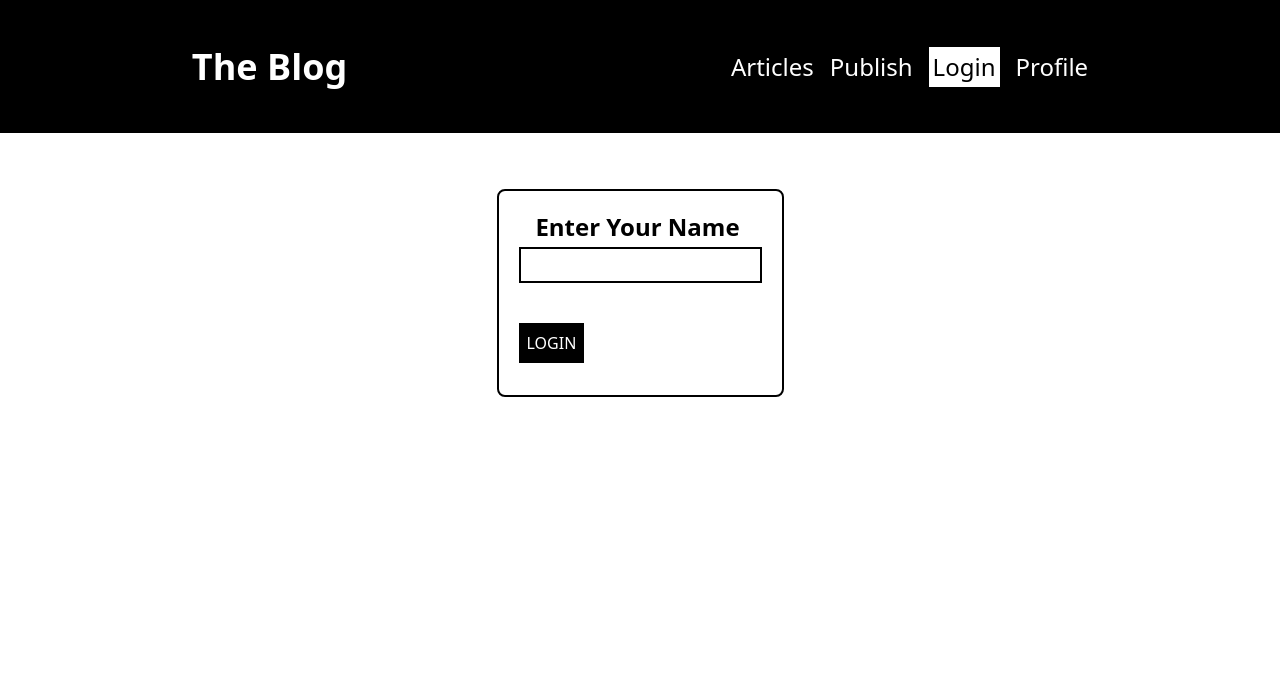
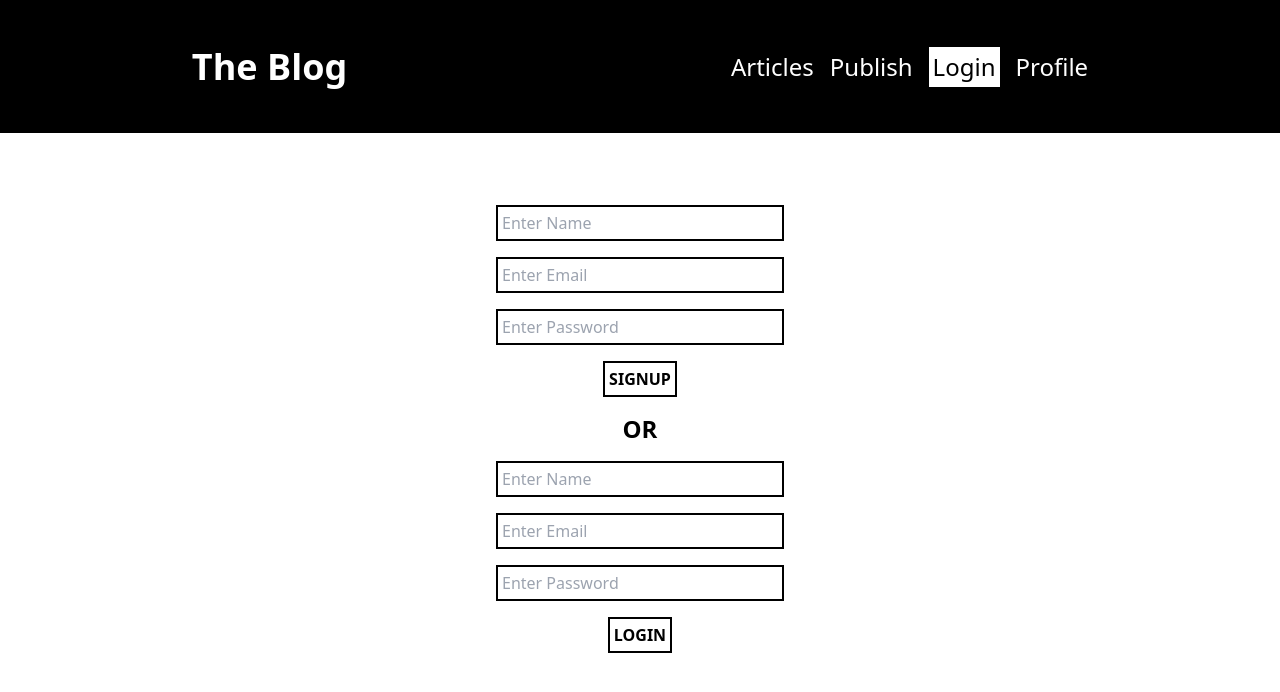
Before and after one commit to Basit46/Blog-App, a React (Create React App) app: page /login in a window 1280 px wide. Shown: the top 692 px of the page. Built offline with nearby package versions, Linux system fonts and the light colour scheme.

Commit message:
I added Firebase Auth

```diff
--- a/package.json
+++ b/package.json
@@ -6,6 +6,7 @@
     "@testing-library/jest-dom": "^5.16.4",
     "@testing-library/react": "^13.3.0",
     "@testing-library/user-event": "^13.5.0",
+    "firebase": "^9.9.4",
     "react": "^18.2.0",
     "react-dom": "^18.2.0",
     "react-router": "^6.3.0",
--- a/src/context/ourContext.js
+++ b/src/context/ourContext.js
@@ -31,13 +31,9 @@ const reducer = (articles, action) => {
   }
 };
 const myDate = new Date().toUTCString();
+
 export const OurProvider = ({ children }) => {
-  const gottenName = localStorage.getItem("username");
-  const nameToUse = gottenName ? gottenName : "";
-  const [username, setusername] = useState(nameToUse);
-  useEffect(() => {
-    localStorage.setItem("username", username);
-  }, [username]);
+  const [username, setusername] = useState("");
 
   const returned = localStorage.getItem("articles");
   const articlesToUse = returned
--- /dev/null
+++ b/src/firebase.js
@@ -0,0 +1,14 @@
+import { initializeApp } from "firebase/app";
+import { getAuth } from "firebase/auth";
+
+const firebaseConfig = {
+  apiKey: "AIzaSyASCKgdOohWg_84jwKrox-miMtoix9v5g8",
+  authDomain: "perosnal-blog.firebaseapp.com",
+  projectId: "perosnal-blog",
+  storageBucket: "perosnal-blog.appspot.com",
+  messagingSenderId: "267865566330",
+  appId: "1:267865566330:web:252d6e3ed6d236655b9fc3",
+};
+
+const app = initializeApp(firebaseConfig);
+export const auth = getAuth(app);
--- a/src/routes/Login.jsx
+++ b/src/routes/Login.jsx
@@ -1,45 +1,150 @@
-import React, { useContext, useRef } from "react";
+import React, { useContext, useRef, useState } from "react";
 import { ourContext } from "../context/ourContext";
 import { useNavigate } from "react-router-dom";
+import { auth } from "../firebase";
+import {
+  createUserWithEmailAndPassword,
+  signInWithEmailAndPassword,
+} from "firebase/auth";
 
 const Login = () => {
+  const [signUpError, setSignUpError] = useState(false);
+  const [LoginError, setLoginError] = useState(false);
+  const [inputedName, setInputedName] = useState("");
+
+  const emailSignUpRef = useRef();
+  const passwordSignUpRef = useRef();
+  const emailLogInRef = useRef();
+  const passwordLogInRef = useRef();
+
   const { setusername } = useContext(ourContext);
-  const nameRef = useRef();
 
   const navigate = useNavigate();
 
-  const handleClick = (e) => {
+  const handleSignUp = (e) => {
     e.preventDefault();
-    if (nameRef.current.value === "") {
-      alert("Enter Your name!");
+    if (
+      inputedName !== "" ||
+      emailSignUpRef.current.value !== "" ||
+      passwordSignUpRef.current.value !== ""
+    ) {
+      const email = emailSignUpRef.current.value;
+      const password = passwordSignUpRef.current.value;
+      createUserWithEmailAndPassword(auth, email, password)
+        .then((cred) => {
+          console.log(cred.user);
+
+          setusername(inputedName);
+          console.log(inputedName);
+          setSignUpError(false);
+          navigate("/articles");
+        })
+        .catch((err) => {
+          console.log(err.message);
+          setSignUpError(true);
+        });
+    } else {
+      alert("Enter appropriate value amigo");
     }
-    setusername(nameRef.current.value);
-    nameRef.current.value = "";
+  };
+
+  const handleLogin = (e) => {
+    e.preventDefault();
+    if (
+      inputedName !== "" ||
+      emailLogInRef.current.value !== "" ||
+      passwordLogInRef.current.value !== ""
+    ) {
+      const email = emailLogInRef.current.value;
+      const password = passwordLogInRef.current.value;
+      signInWithEmailAndPassword(auth, email, password)
+        .then((cred) => {
+          console.log(cred.user);
+          console.log(inputedName);
+          setusername(inputedName);
+          setLoginError(false);
           navigate("/articles");
+        })
+        .catch((err) => {
+          console.log(err);
+          setInputedName("");
+          setLoginError(true);
+        });
+    } else {
+      alert("Enter appropriate login values");
+    }
   };
 
   return (
     <div className="flex justify-center pt-14">
+      <div className="w-80 h-fit">
         <form
-        className="border-black border-2 rounded-lg w-fit p-5 h-52"
-        action="onClick"
+          onSubmit={handleSignUp}
+          className="h-full w-full flex flex-col items-center p-4"
         >
-        <label className="block text-center text-2xl font-semibold" htmlFor="">
-          Enter Your Name
-        </label>
           <input
-          ref={nameRef}
-          className="border-black border-2 block mt-1 mb-10 p-1 "
+            onChange={(e) => setInputedName(e.target.value)}
+            className="w-full p-1 border-black border-2 mb-4"
             type="text"
-          id="usernmae"
+            placeholder="Enter Name"
+          />
+          <input
+            ref={emailSignUpRef}
+            className="w-full p-1 border-black border-2 mb-4"
+            type="email"
+            placeholder="Enter Email"
+          />
+          <input
+            ref={passwordSignUpRef}
+            className="w-full p-1 border-black border-2 mb-4"
+            type="password"
+            placeholder="Enter Password"
+          />
+          <button className="border-black border-2 font-semibold p-1">
+            SIGNUP
+          </button>
+        </form>
+
+        <h1 className="text-2xl text-center font-extrabold">OR</h1>
+
+        <form className="h-full w-full flex flex-col items-center p-4">
+          <input
+            onChange={(e) => setInputedName(e.target.value)}
+            className="w-full p-1 border-black border-2 mb-4"
+            type="text"
+            placeholder="Enter Name"
+          />
+          <input
+            ref={emailLogInRef}
+            className="w-full p-1 border-black border-2 mb-4"
+            type="email"
+            placeholder="Enter Email"
+          />
+          <input
+            ref={passwordLogInRef}
+            className="w-full p-1 border-black border-2 mb-4"
+            type="password"
+            placeholder="Enter Password"
           />
           <button
-          onClick={handleClick}
-          className="bg-black text-white p-2 active:bg-red-700"
+            onClick={handleLogin}
+            className="border-black border-2 font-semibold p-1"
           >
             LOGIN
           </button>
         </form>
+
+        {LoginError && (
+          <h1 className="text-red-600 lowercase text-center">
+            WRONG EMAIL OR PASSWORD
+          </h1>
+        )}
+        {signUpError && (
+          <h1 className="text-red-600 lowercase text-center">
+            Enter at least 6 characters for password
+          </h1>
+        )}
+      </div>
     </div>
   );
 };
--- a/src/routes/Profile.jsx
+++ b/src/routes/Profile.jsx
@@ -3,6 +3,8 @@ import { useContext } from "react";
 import { ourContext } from "../context/ourContext";
 import { useNavigate } from "react-router";
 import { ACTION } from "../context/ourContext";
+import { signOut } from "firebase/auth";
+import { auth } from "../firebase";
 
 const Profile = () => {
   const { articles, dispatch, username, setusername } = useContext(ourContext);
@@ -20,6 +22,9 @@ const Profile = () => {
   function logOut() {
     setusername("");
     navigate("/");
+    signOut(auth).then(() => {
+      alert("Signed Out Successfully");
+    });
   }
 
   return (
```
Also changed, not shown: 1 other file (tests, documents, lock files or other folders). Lines whose indentation alone changed are shown as unchanged.
